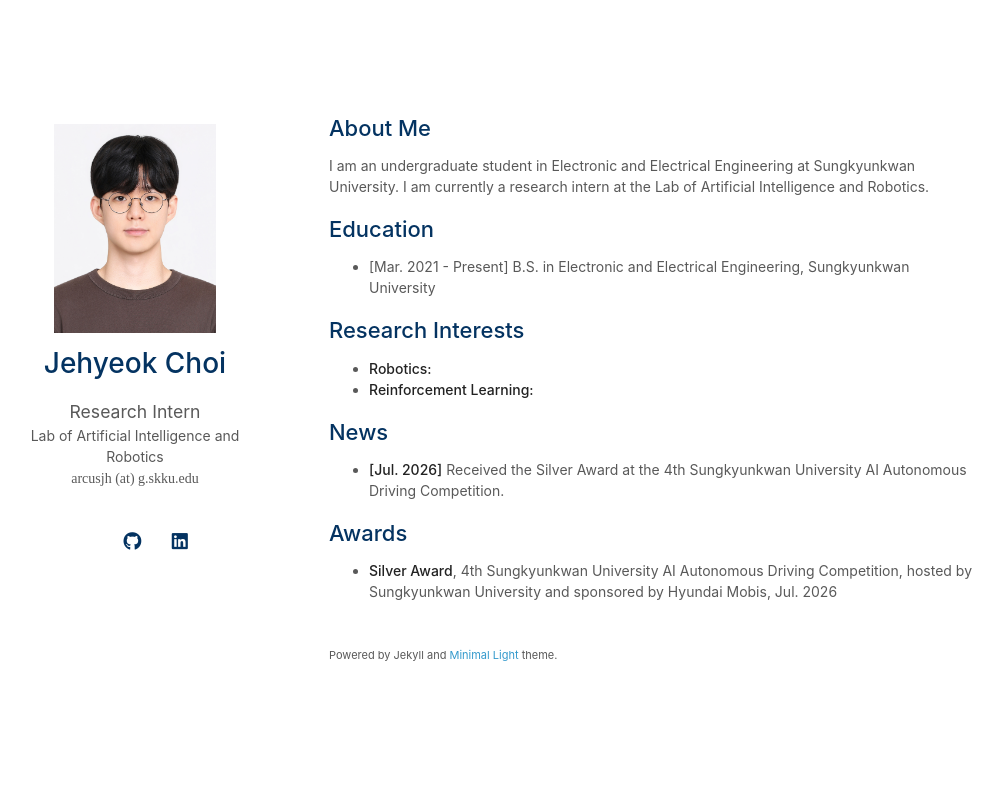
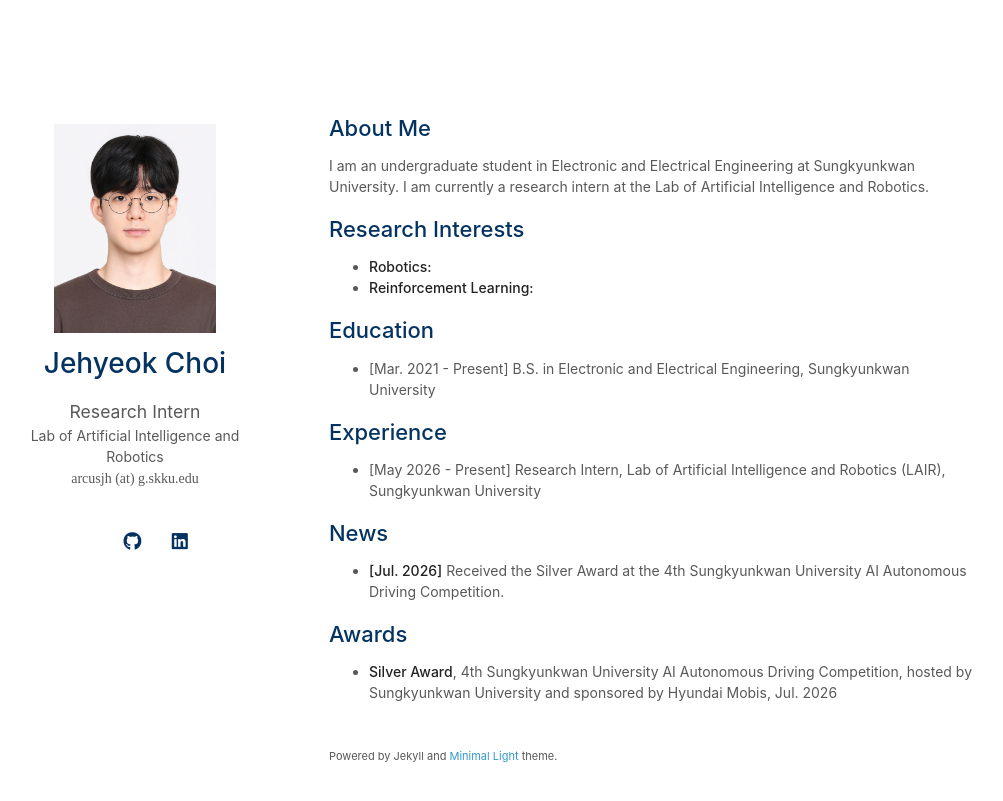
Before and after one commit to jhchoi0211/jhchoi0211.github.io, a Jekyll site: the page built from index.md, in a window 1280 px wide. Shown: the top 801 px of the page, without its empty margins (141-1144 px from the left). Built offline with Jekyll 4.4.1, drawn with Linux system fonts in a browser that asks for light colours; a style sheet for code colours, icons or effects is not loaded; our own code applies the rules of GitHub Pages for plain Markdown files.

Commit message:
Reorder homepage sections and add research internship experience

```diff
--- a/index.md
+++ b/index.md
@@ -6,6 +6,11 @@ layout: homepage
 
 I am an undergraduate student in Electronic and Electrical Engineering at Sungkyunkwan University. I am currently a research intern at the Lab of Artificial Intelligence and Robotics.
 
+## Research Interests
+
+- **Robotics:**
+- **Reinforcement Learning:**
+
 ## Education
 
 - [Mar. 2021 - Present] B.S. in Electronic and Electrical Engineering, Sungkyunkwan University
@@ -13,10 +18,9 @@ I am an undergraduate student in Electronic and Electrical Engineering at Sungky
   - GPA: **4.36 / 4.50**
 {% endcomment %}
 
-## Research Interests
+## Experience
 
-- **Robotics:**
-- **Reinforcement Learning:**
+- [May 2026 - Present] Research Intern, Lab of Artificial Intelligence and Robotics (LAIR), Sungkyunkwan University
 
 ## News
 
```
